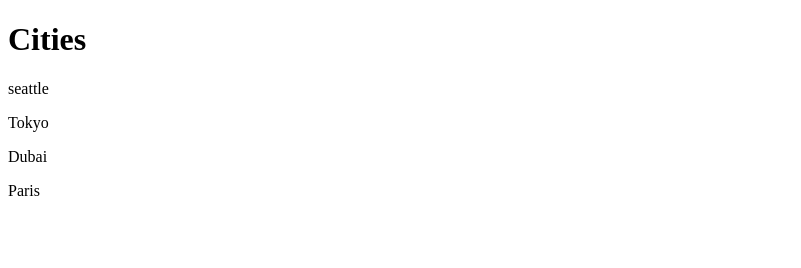
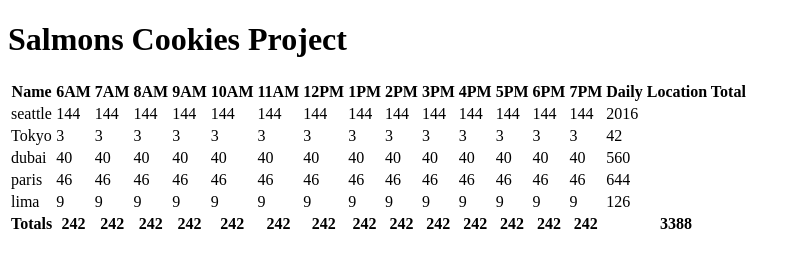
Before and after one commit to raghad497/cookie-stand, a plain HTML site: page sales.html in a window 1280 px wide. Shown: the whole page, without its empty margins (0-801 px from the left). Drawn offline with Linux system fonts and the light colour scheme.

Commit message:
new js changes

```diff
--- a/js/app.js
+++ b/js/app.js
@@ -1,18 +1,151 @@
+
+//Important Note for TA : My work is based on Samer Allaham class repo , I followed all the steps we were told to follow to build this code and repeated the structure of some functions in the demo
+
 'use strict'
-let times =['6AM ','7AM ','8AM ','10AM ','11AM ','12PM ','1PM ','3PM ','4PM ','5PM ','6PM ','7PM '];
-let cities =[],
-let totalTimes =[],
+let times = ['6AM', '7AM', '8AM', '9AM', '10AM', '11AM', '12PM', '1PM', '2PM', '3PM', '4PM', '5PM', '6PM', '7PM'];
 
-tableHeader();
 
-let seattle = Sales("Seattle")
-let tokyo = Sales("Tokyo")
-let dubai = Sales("Dubai")
-let paris = Sales("Paris")
+function random(min, max) {
+  return Math.floor(Math.random() * (max - min + 1)) + min;
+}
 
-function header (){
-let numberId = document.numberId("allSales");
-let tableNumber=document.create("table");
- let tableHeader = document.creat("tr")
-  tableHeader.sitAttribut("Id";"tableHeader");
+
+
+let stores = [];
+
+function store(city, minimumCustm, maximumCustm, averageOfCookies) {
+  this.city = city;
+  this.minimumCustm = minimumCustm;
+  this.averageOfCookies = averageOfCookies;
+  this.allCookiesAday = 0;
+  this.CostmPerTime = [];
+  this.cookiesPerTime = [];
+  stores.push(this);
 }
+
+store.prototype.numberOfCustm = function () {
+  for (let x = 0; x < times.length; x++) {
+    this.CostmPerTime.push(random(this.minimumCustm, this.minimumCustm));
+
+  }
+}
+store.prototype.numberOfCookies = function () {
+  for (let x = 0; x < times.length; x++) {
+    this.cookiesPerTime.push(Math.floor(this.CostmPerTime[x] * this.averageOfCookies));
+    this.allCookiesAday += this.cookiesPerTime[x];
+
+
+  }
+}
+
+let seattle = new store('seattle', 23, 65, 6.3);
+let tokyo = new store('Tokyo', 3, 24, 1.2);
+let dubai = new store('dubai', 11, 38, 3.7);
+let paris = new store('paris', 20, 38, 2.3);
+let lima = new store('lima', 2, 16, 4.6);
+
+
+let father = document.getElementById('father');
+
+let table = document.createElement('table');
+
+father.appendChild(table);
+
+// header function
+
+function createTableHeader() {
+
+  let upperRow = document.createElement('tr');
+
+  table.appendChild(upperRow);
+
+  let num1Th = document.createElement('th');
+
+  upperRow.appendChild(num1Th);
+
+  num1Th.textContent = 'Name';
+  for (let x = 0; x < times.length; x++) {
+    let timesTh = document.createElement('th');
+    upperRow.appendChild(timesTh);
+    timesTh.textContent = times[x];
+
+
+  }
+
+  let finalTh = document.createElement('th');
+
+  upperRow.appendChild(finalTh);
+
+  finalTh.textContent = 'Daily Location Total';
+
+
+}
+
+store.prototype.render = function () {
+  let inputRow = document.createElement('tr');
+  table.appendChild(inputRow);
+
+  let firstColumnTd = document.createElement('td');
+  inputRow.appendChild(firstColumnTd);
+  firstColumnTd.textContent = this.city;
+
+  for (let x = 0; x < times.length; x++) {
+    let entriesTd = document.createElement('td');
+    inputRow.appendChild(entriesTd);
+    entriesTd.textContent = this.cookiesPerTime[x];
+
+
+  }
+
+
+  let allTd = document.createElement('td');
+  inputRow.appendChild(allTd);
+  allTd.textContent = this.allCookiesAday;
+
+
+}
+
+function createFooter() {
+
+  let footerRow = document.createElement('tr');
+  table.appendChild(footerRow);
+  let num1Th = document.createElement('th');
+  footerRow.appendChild(num1Th);
+  num1Th.textContent = 'Totals';
+
+  let EveryThing = 0;
+
+  for (let x = 0; x < times.length; x++) {
+    console.log(times[x]);
+    let totalsTimes = 0;
+    for (let y = 0; y < stores.length; y++) {
+      console.log(stores[y].cookiesPerTime[x]);
+      totalsTimes += stores[y].
+        cookiesPerTime[x];
+      EveryThing += stores[y].cookiesPerTime[x];
+
+
+
+    }
+    console.log(totalsTimes);
+    let footerTh = document.createElement('th');
+    footerRow.appendChild(footerTh);
+    footerTh.textContent = totalsTimes;
+
+  }
+  let finalTh = document.createElement('th');
+footerRow.appendChild(finalTh);
+finalTh.textContent = EveryThing;
+}
+
+
+createTableHeader();
+for (let x = 0; x < stores.length; x++) {
+  stores[x].numberOfCustm();
+  stores[x].numberOfCookies();
+  stores[x].render();
+
+
+}
+
+createFooter();
--- a/sales.html
+++ b/sales.html
@@ -2,44 +2,23 @@
 <html lang="en">
 
 <head>
+
     <meta charset="UTF-8">
     <meta http-equiv="X-UA-Compatible" content="IE=edge">
     <meta name="viewport" content="width=device-width, initial-scale=1.0">
+    <link rel="stylesheet" href="css/style.css">
     <title>Sales</title>
 </head>
 
 <body>
-    <header>
-        <h1> Cities </h1>
-    </header>
-    <main>
 
-        <div>
+        <h1> Salmons Cookies Project </h1>
 
-            <p> seattle</p>
-
-        </div>
-        <div>
-
-            <p> Tokyo </p>
-
-        </div>
-        <div>
-
-            <p> Dubai </p>
-
-        </div>
-        <div>
-
-            <p> Paris </p>
-
-        </div>
+<div id="father"> </div>
 
 
-    </main>
-    <footer>
 
-    </footer>
+
     <script src="js/app.js">
 
     </script>
```
Also changed, not shown: 1 other file.
